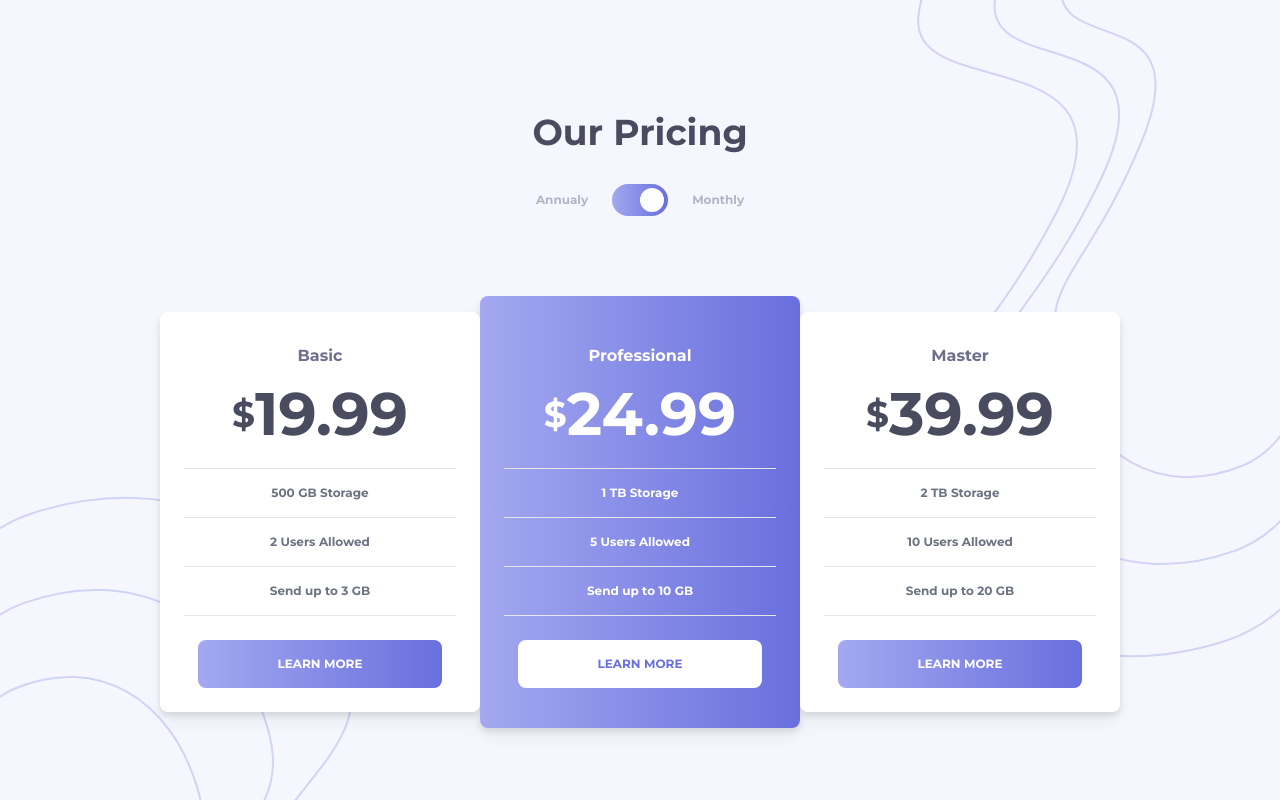
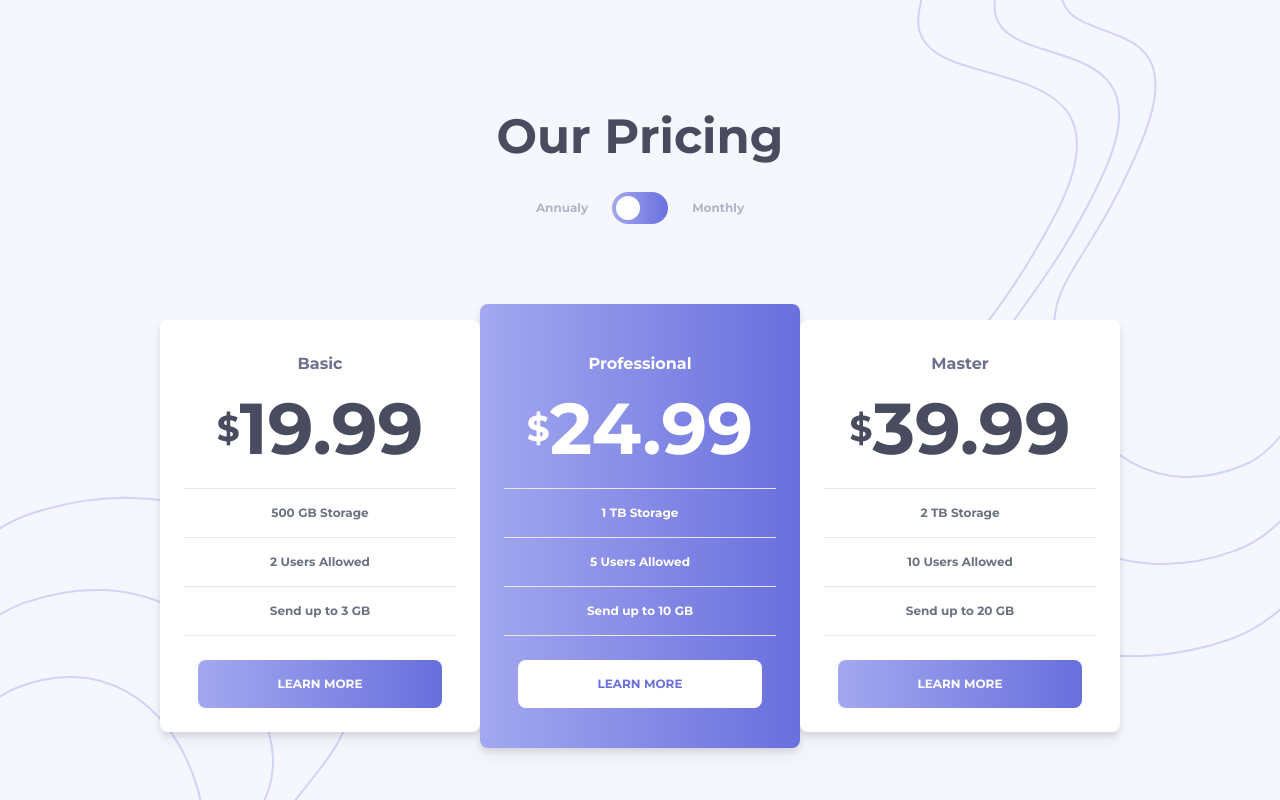
Before and after one commit to migsilva89/pricing-component-with-toggle, a website: page public/index.html in a window 1280 px wide. Drawn offline with Linux system fonts and the light colour scheme.

Commit message:
fixinf padding and semantic

```diff
--- a/public/index.html
+++ b/public/index.html
@@ -22,11 +22,11 @@
     </style>
 </head>
 <body class="h-screen w-full flex justify-center bg-veryLightBlue font-Montserrat bg-no-repeat bg-left-bottom" style="background-image: url(./images/bg-bottom.svg)">
-    <div class="max-w-lg lg:max-w-full bg-no-repeat w-full bg-right-top" style="background-image: url(./images/bg-top.svg)">
+    <main class="max-w-lg lg:max-w-full bg-no-repeat w-full bg-right-top" style="background-image: url(./images/bg-top.svg)">
         <div class="pt-28 mx-28">
             <div class="text-center">
                 <div>
-                    <h1 class="text-darkBlue text-4xl font-bold">Our Pricing</h1>
+                    <h1 class="text-darkBlue text-5xl font-bold">Our Pricing</h1>
                 </div>
 
                 <div class="flex justify-center rounded-lg pt-8">
@@ -39,7 +39,9 @@
                           <!-- toggle -->
                           <div class="relative">
                             <!-- input -->
-                            <input type="checkbox" id="toggleB" class="sr-only" checked >
+                            <label for="checkbox">
+                                <input type="checkbox" id="toggleB" class="sr-only" checked >
+                            </label>
                             <!-- line -->
                             <div class="block bg-gradient-to-r from-gradFirst to-gradSecond w-14 h-8 rounded-full"></div>
                             <!-- dot -->
@@ -59,7 +61,7 @@
             <div class="text-center lg:grid lg:grid-cols-3 gap-0 lg:p-12 drop-shadow-lg">
                 <div class="p-6 rounded-lg m-8 lg:m-0 bg-white lg:mt-4 lg:mb-4">
                     <h2 class="text-gBlue font-bold p-2">Basic</h2>
-                    <div class="text-darkBlue flex items-center justify-center text-6xl pb-6 font-bold p-2"><span class="text-4xl">$</span><span id="price">19.99</span></div>
+                    <div class="text-darkBlue flex items-center justify-center text-7xl pb-6 font-bold p-2"><span class="text-4xl">$</span><span class="price">19.99</span></div>
                     <hr>
                     <div class="text-gray-500 mb-6">
                         <p class="text-xs p-4 font-bold">500 GB Storage</p>
@@ -73,7 +75,7 @@
                 </div>
                 <div class="text-white p-6 rounded-lg m-8 lg:m-0 lg:pt-10 bg-gradient-to-r from-gradFirst to-gradSecond">
                     <h2 class="font-bold p-2">Professional</h2>
-                    <div class="flex items-center justify-center text-6xl pb-6 font-bold p-2"><span class="text-4xl">$</span><span id="price">24.99</span></div>
+                    <div class="flex items-center justify-center text-7xl pb-6 font-bold p-2"><span class="text-4xl">$</span><span class="price">24.99</span></div>
                     <hr>
                     <div class="mb-6">
                         <p class="text-xs p-4 font-bold">1 TB Storage</p>
@@ -87,7 +89,7 @@
                 </div>
                 <div class="p-6 rounded-lg m-8 lg:m-0 lg:mt-4 lg:mb-4 bg-white ">
                     <h2 class="text-gBlue font-bold p-2">Master</h2>
-                    <div class="text-darkBlue flex items-center justify-center text-6xl pb-6 font-bold p-2"><span class="text-4xl">$</span><span id="price">39.99</span></div>
+                    <div class="text-darkBlue flex items-center justify-center text-7xl pb-6 font-bold p-2"><span class="text-4xl">$</span><span class="price">39.99</span></div>
                     <hr>
                     <div class="text-gray-500 mb-6">
                         <p class="text-xs p-4 font-bold">2 TB Storage</p>
@@ -101,7 +103,7 @@
                 </div>
             </div>
         </div>
-    </div>
+    </main>
 
 <script src="index.js"></script>
 
--- a/public/index.js
+++ b/public/index.js
@@ -3,7 +3,7 @@ let toggle = document.getElementById("toggleB")
 // toggle.checked = false
 
 toggle.addEventListener("click", function(){
-let prices = document.querySelectorAll("#price")
+let prices = document.querySelectorAll(".price")
 
     switch (toggle.checked){
         case true:
```
Also changed, not shown: public/build/tailwind.css.
